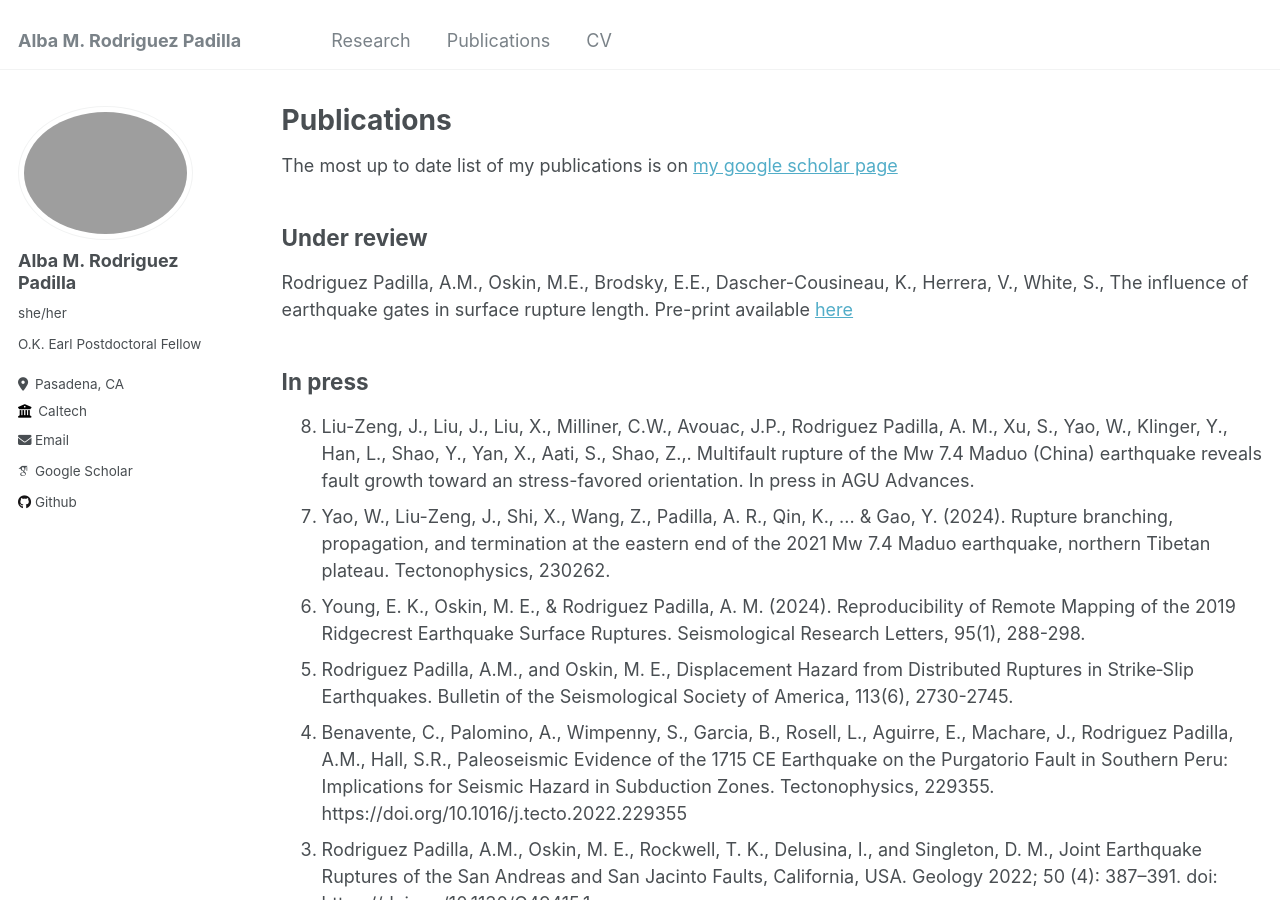
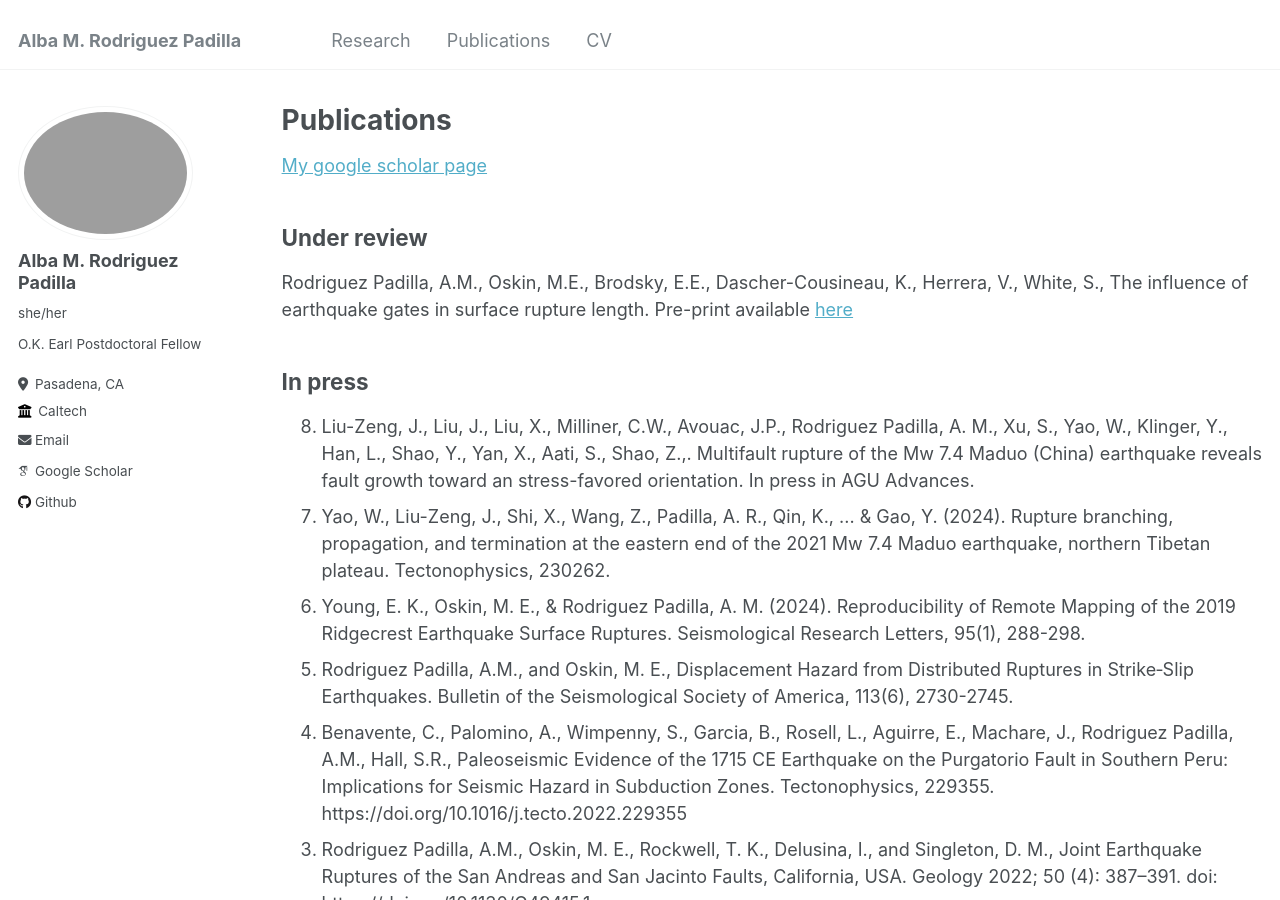
Before and after one commit to absrp/absrp.github.io, a Jekyll site: the page built from _pages/publications.md, in a window 1280 px wide and 900 px high. Built offline with Jekyll 4.4.1, drawn with Linux system fonts in a browser that asks for light colours; some web fonts are replaced.

Commit message:
Update publications.md

```diff
--- a/_pages/publications.md
+++ b/_pages/publications.md
@@ -5,7 +5,7 @@ permalink: /publications/
 author_profile: true
 ---
 
-The most up to date list of my publications is on [my google scholar page](https://scholar.google.com/citations?user=eq-YN5sAAAAJ&hl=en)
+ [My google scholar page](https://scholar.google.com/citations?user=eq-YN5sAAAAJ&hl=en)
 
 ## Under review
 
```
